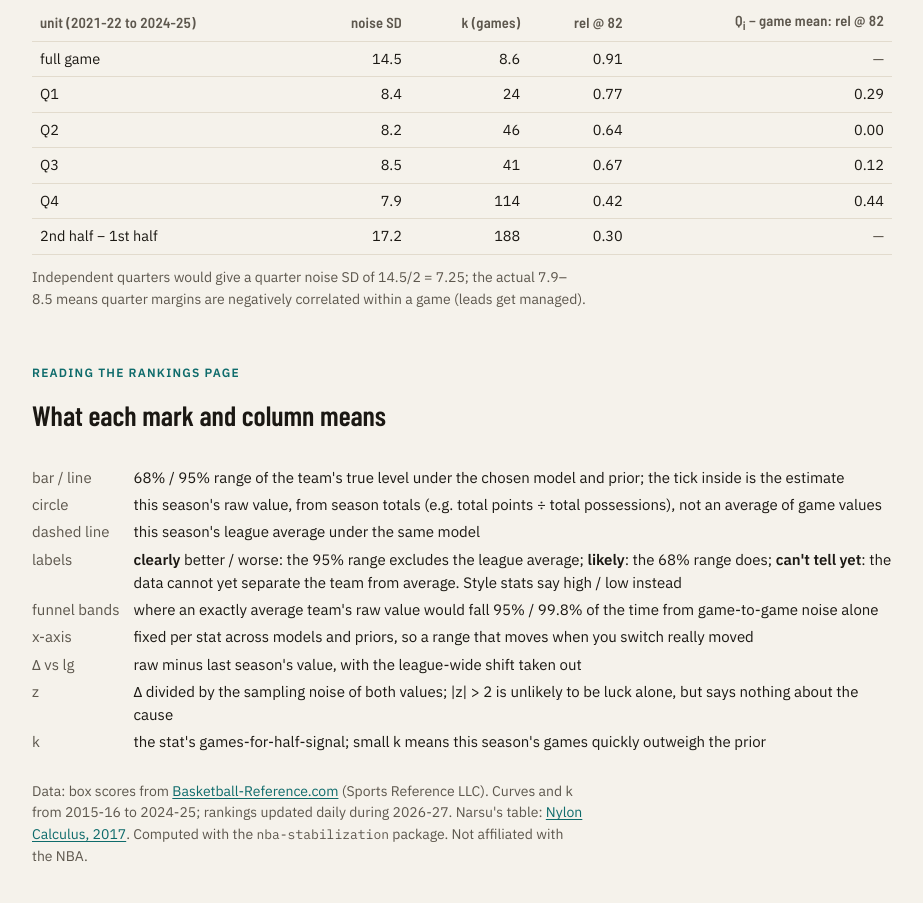
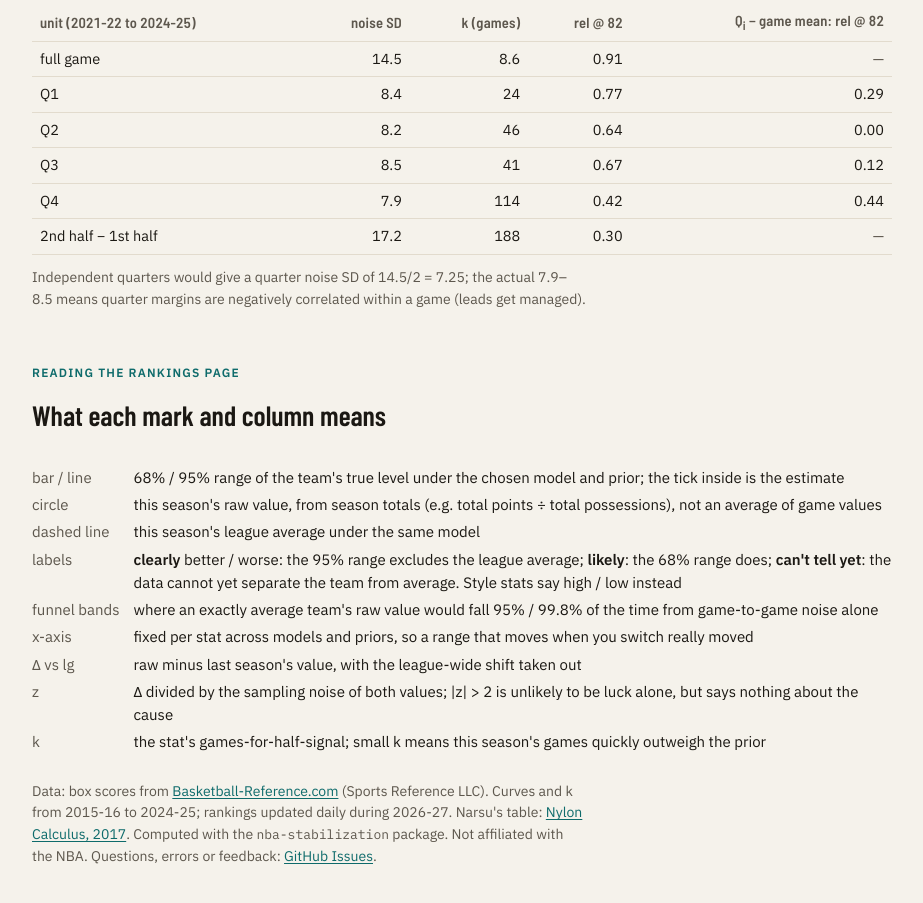
Before and after one commit to wangsix/is-it-real, a plain HTML site: page explainer.html in a window 1280 px wide. Shown: the part 9318-10221 px from the top of the page, without its empty margins (178-1101 px from the left). Drawn offline with nearby package versions, Linux system fonts and the light colour scheme.

Commit message:
Link GitHub Issues for feedback in both page footers
Co-Authored-By: Claude Opus 5.5 <noreply@anthropic.com>

```diff
--- a/explainer.html
+++ b/explainer.html
@@ -464,8 +464,8 @@
     <dt>z</dt><dd>Δ 除以兩個數值的抽樣雜訊；|z| &gt; 2 不太可能只是運氣，但無法說明原因</dd>
     <dt>k</dt><dd>該數據達到一半訊號所需的場數；k 越小，本季比賽越快蓋過先驗</dd>
   </dl>
-  <p class="small" lang="en">Data: box scores from <a href="https://www.basketball-reference.com/" target="_blank" rel="noopener">Basketball-Reference.com</a> (Sports Reference LLC). Curves and k from 2015-16 to 2024-25; rankings updated daily during 2026-27. Narsu's table: <a href="https://fansided.com/2017/12/21/nylon-calculus-team-stats-noise-stabilization-thunder/" target="_blank" rel="noopener">Nylon Calculus, 2017</a>. Computed with the <code>nba-stabilization</code> package. Not affiliated with the NBA.</p>
-  <p class="small" lang="zh-Hant">資料：<a href="https://www.basketball-reference.com/" target="_blank" rel="noopener">Basketball-Reference.com</a>（Sports Reference LLC）逐場技術統計。曲線與 k 取自 2015-16 至 2024-25；排名於 2026-27 球季每日更新。Narsu 的表格：<a href="https://fansided.com/2017/12/21/nylon-calculus-team-stats-noise-stabilization-thunder/" target="_blank" rel="noopener">Nylon Calculus，2017</a>。以 <code>nba-stabilization</code> 套件計算。本站與 NBA 無關。</p>
+  <p class="small" lang="en">Data: box scores from <a href="https://www.basketball-reference.com/" target="_blank" rel="noopener">Basketball-Reference.com</a> (Sports Reference LLC). Curves and k from 2015-16 to 2024-25; rankings updated daily during 2026-27. Narsu's table: <a href="https://fansided.com/2017/12/21/nylon-calculus-team-stats-noise-stabilization-thunder/" target="_blank" rel="noopener">Nylon Calculus, 2017</a>. Computed with the <code>nba-stabilization</code> package. Not affiliated with the NBA. Questions, errors or feedback: <a href="https://github.com/wangsix/is-it-real/issues" target="_blank" rel="noopener">GitHub Issues</a>.</p>
+  <p class="small" lang="zh-Hant">資料：<a href="https://www.basketball-reference.com/" target="_blank" rel="noopener">Basketball-Reference.com</a>（Sports Reference LLC）逐場技術統計。曲線與 k 取自 2015-16 至 2024-25；排名於 2026-27 球季每日更新。Narsu 的表格：<a href="https://fansided.com/2017/12/21/nylon-calculus-team-stats-noise-stabilization-thunder/" target="_blank" rel="noopener">Nylon Calculus，2017</a>。以 <code>nba-stabilization</code> 套件計算。本站與 NBA 無關。問題、錯誤或意見：<a href="https://github.com/wangsix/is-it-real/issues" target="_blank" rel="noopener">GitHub Issues</a>。</p>
 </section>
 
 </main>
```
Also changed, not shown: index.html (+2 -2 lines).
